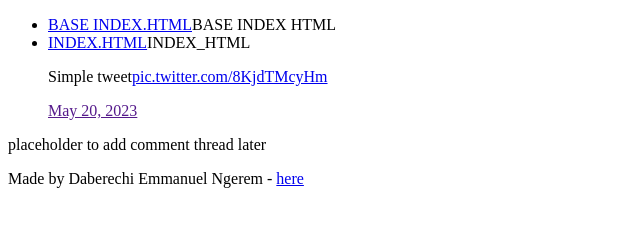
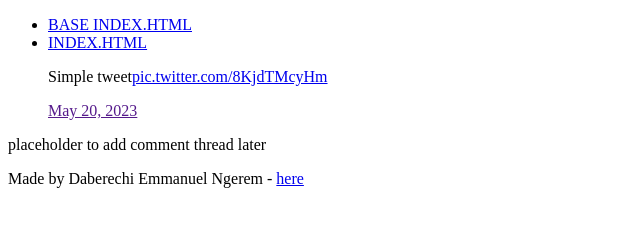
Before and after one commit to Noelngerem/alu-web-development, a plain HTML site: page html_basic/tweets.html in a window 1280 px wide. Shown: the whole page, without its empty margins (0-640 px from the left). Drawn offline with Linux system fonts and the light colour scheme.

Commit message:
tweets.html

```diff
--- a/html_basic/tweets.html
+++ b/html_basic/tweets.html
@@ -8,8 +8,8 @@
 	<body>
 		<header>
 			<ul>
-				<li><a href="base_index.html">BASE INDEX.HTML</a>BASE INDEX HTML</li>
-				<li><a href="index.html">INDEX.HTML</a>INDEX_HTML</li>
+				<li><a href="base_index.html">BASE INDEX.HTML</a></li>
+				<li><a href="index.html">INDEX.HTML</a></li>
 			</ul>
 		</header>
 
```
